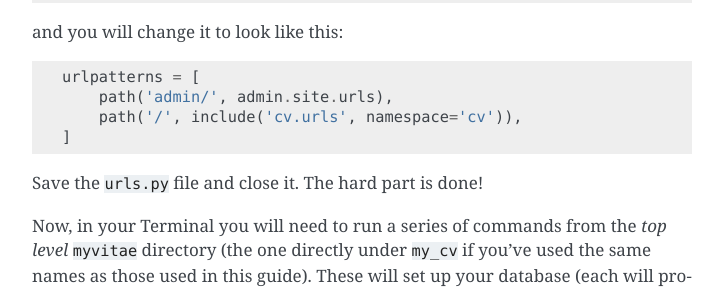
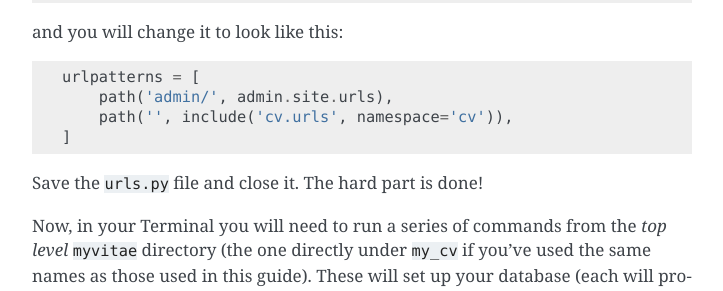
Before and after one commit to mikebader/django-vitae, a Sphinx documentation site: the page built from docs/source/getting_started.rst, in a window 1280 px wide and 900 px high, scrolled down 1646 px. Shown: the part 152-443 px from the top of the window, without its empty margins (388-1111 px from the left). Built offline with Sphinx 7.4.7, drawn with Linux system fonts in a browser that asks for light colours; formulas are drawn with MathJax 3.

```diff
--- a/docs/source/getting_started.rst
+++ b/docs/source/getting_started.rst
@@ -75,7 +75,7 @@ and you will change it to look like this::
 
     urlpatterns = [
         path('admin/', admin.site.urls),
-        path('/', include('cv.urls', namespace='cv')),
+        path('', include('cv.urls', namespace='cv')),
     ]
 
 Save the ``urls.py`` file and close it. The hard part is done!
```
